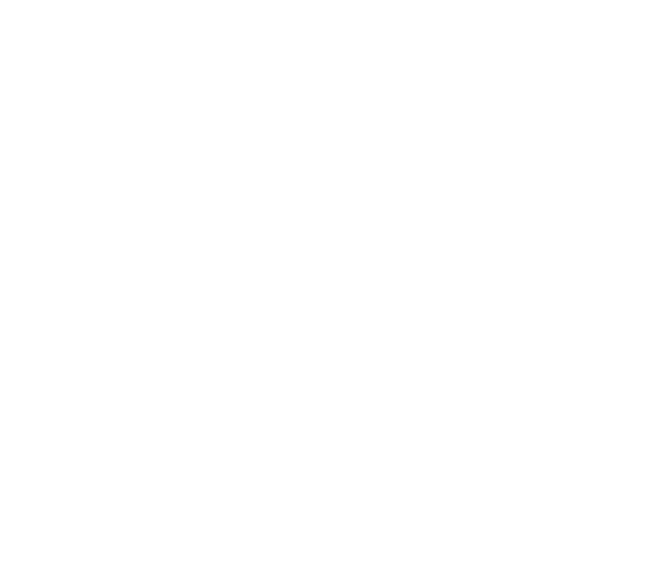
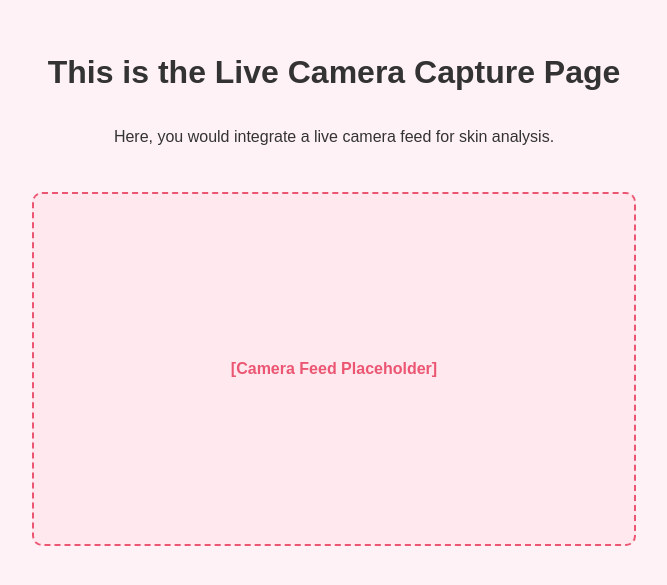
Before and after one commit to vidhirawat10/Beautelligent, a React (Create React App) app in the folder frontend/: page /capture-image in a window 1280 px wide. Before the commit this address had no page. Shown: the part 131-716 px from the top of the page, without its empty margins (306-973 px from the left). Built offline with nearby package versions, Linux system fonts and the light colour scheme.

Commit message:
Capture Image page connected

```diff
--- a/frontend/src/AnalysisPage.js
+++ b/frontend/src/AnalysisPage.js
@@ -1,6 +1,6 @@
 // src/AnalysisPage.js
 import React, { useState } from 'react';
-import { Link, useNavigate } from 'react-router-dom'; // Import Link and useNavigate
+import { Link, useNavigate } from 'react-router-dom';
 import './AnalysisPage.css';
 
 // Existing Assets
@@ -24,7 +24,7 @@
   const [showConsentModal, setShowConsentModal] = useState(false);
   const [isConsentChecked, setIsConsentChecked] = useState(false);
 
-  const navigate = useNavigate(); // Initialize useNavigate
+  const navigate = useNavigate();
 
   const handlePhotoDiagnosticClick = () => {
     setShowInstructionsModal(true);
@@ -40,22 +40,21 @@
     setIsConsentChecked(false);
   };
 
-  // Modified handler to navigate to '/upload-image'
   const handleGetStartedClick = () => {
-    setShowInstructionsModal(false); // Close the modal
-    navigate('/upload-image'); // Redirect to the new page
+    setShowInstructionsModal(false);
+    navigate('/upload-image');
   };
 
   const handleConsentChange = (event) => {
     setIsConsentChecked(event.target.checked);
   };
 
+  // *** MODIFIED FUNCTION ***
   const handleSubmitConsent = () => {
     if (isConsentChecked) {
       console.log("Consent granted! Proceeding to live diagnostic.");
       setShowConsentModal(false);
-      // Here you would navigate to the live camera page or activate camera feed
-      // navigate('/live-camera'); // Example: Requires a new route in App.js
+      navigate('/capture-image'); // <--- NEW: Redirect to CaptureImage page
     } else {
       alert("Please grant consent to proceed with Live Diagnostic.");
     }
@@ -184,7 +183,7 @@
         </div>
       )}
 
-      {/* Notice and Consent Modal (NEW) */}
+      {/* Notice and Consent Modal (Existing, now redirects to CaptureImage) */}
       {showConsentModal && (
         <div className="modal-overlay" onClick={handleCloseModal}>
           <div className="modal-content consent-modal-content" onClick={(e) => e.stopPropagation()}>
@@ -200,7 +199,7 @@
                   checked={isConsentChecked}
                   onChange={handleConsentChange}
                 />
-                <span className="checkbox-custom"></span> {/* Custom checkbox visual */}
+                <span className="checkbox-custom"></span>
                 I allow the website to capture my image for analysis
               </label>
             </div>
--- a/frontend/src/App.js
+++ b/frontend/src/App.js
@@ -4,7 +4,8 @@
 import BeautelligentHomePage from "./Homepage";
 import LoginPage from './LoginPage';
 import AnalysisPage from './AnalysisPage';
-import UploadImage from './UploadImage'; // Import the new UploadImage component
+import UploadImage from './UploadImage';
+import CaptureImage from './CaptureImage'; // Import the new CaptureImage component
 
 function App() {
   return (
@@ -13,7 +14,8 @@
         <Route path="/" element={<BeautelligentHomePage />} />
         <Route path="/login" element={<LoginPage />} />
         <Route path="/analysis" element={<AnalysisPage />} />
-        <Route path="/upload-image" element={<UploadImage />} /> {/* New route for Upload Image Page */}
+        <Route path="/upload-image" element={<UploadImage />} />
+        <Route path="/capture-image" element={<CaptureImage />} /> {/* New route for Capture Image Page */}
         {/* You can add more routes here for other pages like /technology, /products, etc. */}
       </Routes>
     </Router>
--- /dev/null
+++ b/frontend/src/CaptureImage.js
@@ -0,0 +1,46 @@
+// src/CaptureImage.js
+import React from 'react';
+
+function CaptureImage() {
+  return (
+    <div style={{
+      display: 'flex',
+      flexDirection: 'column',
+      justifyContent: 'center',
+      alignItems: 'center',
+      minHeight: '100vh',
+      backgroundColor: '#fff2f6', /* Light pinkish background from your theme */
+      fontFamily: 'Arial, sans-serif',
+      color: '#333',
+      textAlign: 'center',
+      padding: '20px'
+    }}>
+      <h1>This is the Live Camera Capture Page</h1>
+      <p>Here, you would integrate a live camera feed for skin analysis.</p>
+      {/* In a real application, you'd add:
+          - Video element for camera stream
+          - Button to take photo
+          - Canvas to capture image from video
+          - Logic for accessing webcam (getUserMedia)
+      */}
+      <div style={{
+          marginTop: '30px',
+          width: '80%',
+          maxWidth: '600px',
+          height: '350px',
+          backgroundColor: '#ffe8ee', /* Lighter pink placeholder for video area */
+          border: '2px dashed #eb5672', /* Accent pink dashed border */
+          display: 'flex',
+          justifyContent: 'center',
+          alignItems: 'center',
+          color: '#eb5672',
+          fontWeight: 'bold',
+          borderRadius: '10px'
+      }}>
+          [Camera Feed Placeholder]
+      </div>
+    </div>
+  );
+}
+
+export default CaptureImage;
```
